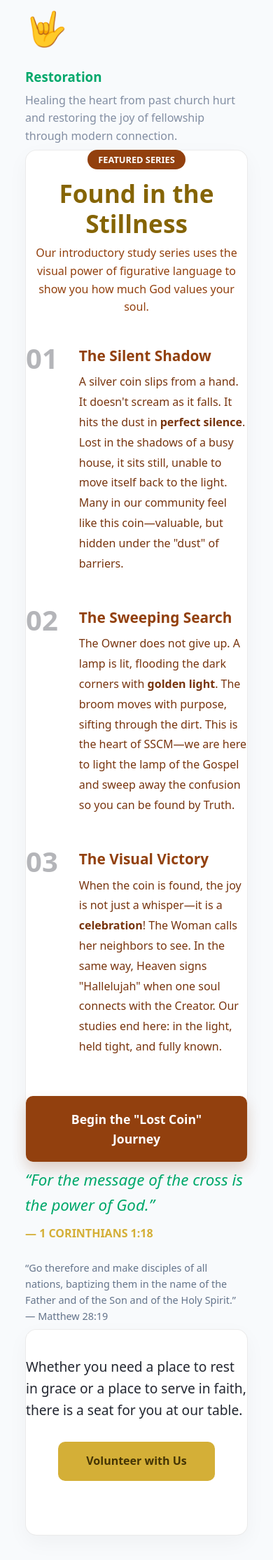
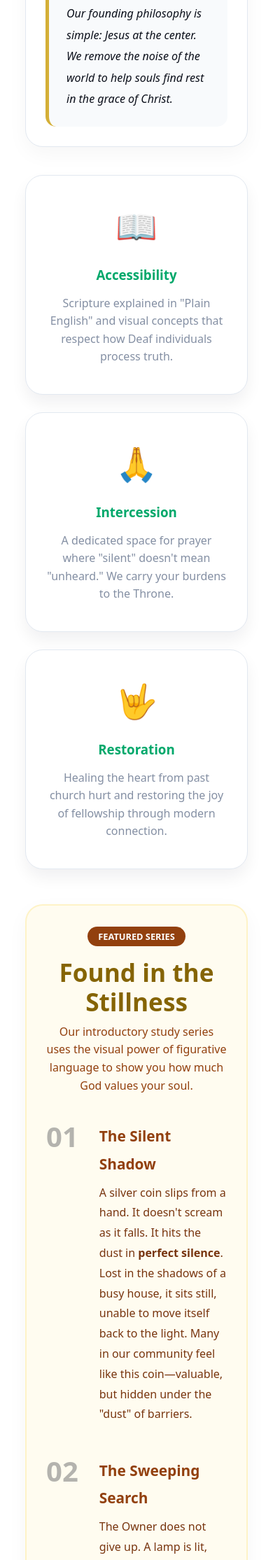
Before and after one commit to SCWB2024/SilentSoulConnectMinistry, a Flask app: page /about in a window 390 px wide. Shown: the part 2720-4949 px from the top of the page at 70% size. Run offline with Flask 3, Linux system fonts and the light colour scheme.

Commit message:
Update home layout, theme styling, README and app adjustments

```diff
--- a/app.py
+++ b/app.py
@@ -816,6 +816,23 @@
         return fallback
 
 
+def load_verse_cards() -> list[dict]:
+    """Load verses and return processed card data for export."""
+    verses_data = load_verses()
+    cards: list[dict] = []
+
+    for idx, v in enumerate(verses_data):
+        cards.append({
+            "id": idx,
+            "image": (v.get("image") or "").strip(),
+            "ref": v.get("ref", "Untitled"),
+            "title": v.get("title", ""),
+            "note": v.get("note", ""),
+        })
+
+    return cards
+
+
 # ---------- Home ----------
 @app.route("/", endpoint="home")
 def home():
@@ -1613,8 +1630,43 @@
                        **ctx)
 
 # =============================================================================
+# WhatsApp Share Payload Builder
+# =============================================================================
+def build_share_payload(date_str: str, mode: str) -> dict:
+    """
+    Build WhatsApp share payload for devotion content.
+    Returns dict with 'text', 'text_morning', 'text_night' keys.
+    """
+    try:
+        target_date = datetime.strptime(date_str, "%Y-%m-%d").date()
+    except Exception:
+        target_date = date.today()
+
+    mode = (mode or "morning").lower()
+    if mode not in ("morning", "night"):
+        mode = "morning"
+
+    payload = {}
+
+    if mode in ("morning", "night"):
+        entry = load_devotion_for(target_date, mode)
+        text = build_whatsapp_text(entry, mode, target_date)
+        payload["text"] = text
+        payload[f"text_{mode}"] = text
+    else:
+        # Both modes
+        entry_m = load_devotion_for(target_date, "morning")
+        entry_n = load_devotion_for(target_date, "night")
+        text_m = build_whatsapp_text(entry_m, "morning", target_date)
+        text_n = build_whatsapp_text(entry_n, "night", target_date)
+        payload["text_morning"] = text_m
+        payload["text_night"] = text_n
+        payload["text"] = text_m  # default to morning
+
+    return payload
+
+# =============================================================================
 # Admin — WhatsApp Builder
-# NOTE: build_share_payload() must exist in your app (same signature).
 # =============================================================================
 @app.route("/admin/whatsapp", methods=["GET", "POST"], endpoint="admin_whatsapp")
 @require_auth
--- a/soulstart/static/css/theme.css
+++ b/soulstart/static/css/theme.css
@@ -56,6 +56,10 @@
   --text: var(--fg);         /* FIX: your CSS uses --text later */
 }
 
+html, body {
+  background: #ffffff;
+}
+
 /* =============================
    HERO BASE (single source)
    ============================= */
@@ -2006,15 +2010,17 @@
   top: -2px;
   color: white;
 }
-}
+
 .badge-live{
   background: #e74c3c;
   color: #fff;
 }
+
 .badge-new{
   background: #f1c40f;
   color: #2d3436;
 }
+
 .badge-live::after{
   content: '';
   position: absolute;
@@ -2023,7 +2029,7 @@
   background: inherit;
   border-radius: inherit;
   z-index: -1;
-  animation: pulse 2s infinite;
+  /* animation: pulse 2s infinite; */
 }
 
 @keyframes pulse{
@@ -2086,3 +2092,164 @@
   .card-inner-layout { flex-direction: column; }
   .card-img { width: 100%; max-width: none; }
 }
+
+/* =========================
+   ABOUT PAGE
+========================= */
+
+.about-page .mission-card,
+.about-page .genesis-card,
+.about-page .about-series-card,
+.about-page .about-cta-card {
+  border-radius: 25px;
+  border: 1px solid #e2e8f0;
+  line-height: 1.9;
+}
+
+.about-page .mission-card {
+  max-width: 950px;
+  margin: 30px auto 20px;
+  padding: 40px;
+}
+
+.about-page .genesis-card {
+  padding: 50px;
+  margin-bottom: 40px;
+}
+
+.about-page .section-title {
+  color: var(--primary);
+  font-size: 2.2rem;
+  margin-top: 0;
+}
+
+.about-page .founder-row {
+  display: flex;
+  gap: 20px;
+  align-items: flex-start;
+  margin: 20px 0 16px;
+}
+
+.about-page .founder-photo {
+  width: 120px;
+  height: 120px;
+  object-fit: cover;
+  border-radius: 18px;
+  border: 2px solid rgba(255,255,255,.9);
+  box-shadow: 0 10px 25px rgba(0,0,0,.12);
+  flex: 0 0 auto;
+}
+
+.about-page .founder-text {
+  flex: 1;
+}
+
+.about-page .about-features {
+  display: grid;
+  grid-template-columns: repeat(auto-fit, minmax(280px, 1fr));
+  gap: 25px;
+  margin-bottom: 50px;
+  transition: transform 0.25s ease, box-shadow 0.25s ease;
+}
+
+.about-page .about-feature-card:hover {
+  transform: translateY(-6px);
+  box-shadow: 0 16px 30px rgba(15, 23, 42, 0.12);
+}
+
+.about-page .about-feature-card:hover h3 {
+  color: var(--gold);
+}
+
+.about-page .about-feature-card {
+  background: white;
+  padding: 34px 28px;
+  border-radius: 25px;
+  text-align: center;
+  border: 1px solid #e2e8f0;
+  box-shadow: 0 12px 22px rgba(15, 23, 42, 0.06);
+  min-height: 220px;
+  display: flex;
+  flex-direction: column;
+  justify-content: center;
+}
+
+.about-page .about-series-card {
+  padding: 55px;
+  background: #fffcf0;
+  border: 2px solid #fef3c7;
+  margin-bottom: 50px;
+}
+
+.about-page .about-quote-card {
+  text-align: center;
+  margin-bottom: 50px;
+  padding: 60px 40px;
+  border-radius: 28px;
+  background: linear-gradient(180deg, #ffffff 0%, #f9fafb 100%);
+  border: 1px solid #e2e8f0;
+  box-shadow: 0 10px 24px rgba(15, 23, 42, 0.05);
+}
+
+.about-page .about-quote-card p:first-child {
+  font-size: 1.55rem;
+  font-weight: 700;
+  line-height: 1.5;
+}
+
+.about-page .about-quote-card p:first-child {
+  font-size: 1.55rem;
+  font-weight: 600;
+  line-height: 1.6;
+}
+
+.about-page .about-cta-card {
+  background: var(--primary);
+  color: white;
+  padding: 50px;
+  text-align: center;
+  border: none;
+}
+
+@media (max-width: 700px) {
+  .about-page .founder-row {
+    flex-direction: column;
+  }
+
+  .about-page .founder-photo {
+    width: 140px;
+    height: 140px;
+  }
+
+  .about-page .mission-card,
+  .about-page .genesis-card,
+  .about-page .about-series-card,
+  .about-page .about-cta-card {
+    padding: 28px;
+  }
+}
+
+.about-hero::after {
+  content: "";
+  position: relative;
+  left: 0;
+  right: 0;
+  bottom: -1px;
+  height: 80px;
+  background: linear-gradient(to bottom, rgba(255,255,255,0), #f1f5f9);
+  pointer-events: none;
+}
+
+.scripture-divider {
+  width: 80px;
+  height: 3px;
+  margin: 0 auto 25px auto;
+  border-radius: 10px;
+  background: linear-gradient(
+      90deg,
+      transparent,
+      var(--gold),
+      transparent
+  );
+  opacity: 0.8;
+}
--- a/templates/home.html
+++ b/templates/home.html
@@ -6,8 +6,8 @@
 
 <!-- HERO -->
 <section class="hero"
-         style="background-image: url('{{ url_for('static', filename='img/welcome.jpg') }}'); margin-bottom: 1.5rem;">
-  <div class="hero-inner">
+         style="background: white; margin-bottom: 1.5rem;">
+  <div class="hero-inner" style="color: #2d3436;">
     <h1> FIND YOUR RHYTHM — Come, all who are thirsty.</h1>
     <p> Before sunrise I call to you for help; I place my hope in your promise. ~Psalms 119:147 GNT~</p>
 
```
Also changed, not shown: README.md.
